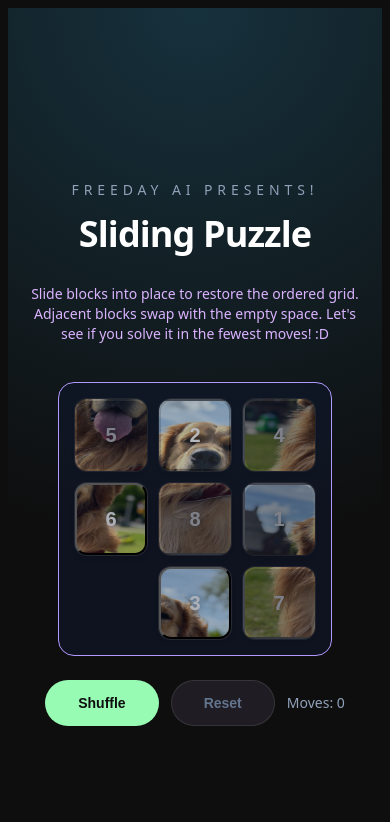
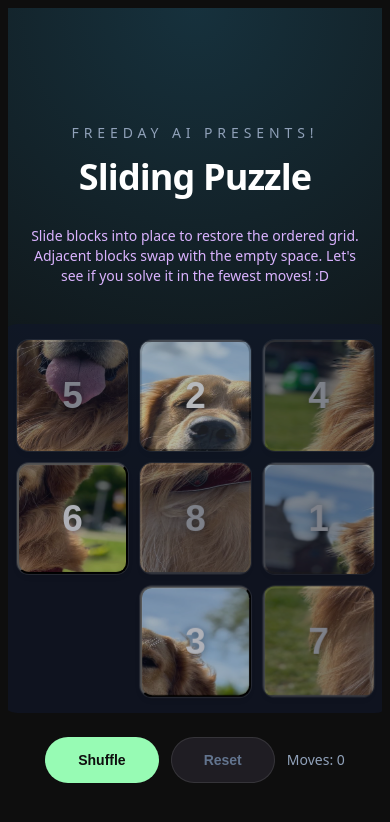
Before and after one commit to mehrismore/sliding-puzzle, a React (Vite) app: page / in a window 390 px wide. Shown: the top 822 px of the page. Built offline with nearby package versions, Linux system fonts and the light colour scheme.

Commit message:
bigger puzzle, easier to play on mobile

```diff
--- a/src/PuzzleBoard.tsx
+++ b/src/PuzzleBoard.tsx
@@ -1,9 +1,15 @@
 import type { CSSProperties, FC } from "react";
+import { useEffect, useMemo, useRef, useState } from "react";
 
 import {
-  BOARD_SIZE,
-  BLOCK_SIZE,
+  BLOCK_GAP,
+  DEFAULT_BLOCK_SIZE,
+  BOARD_HORIZONTAL_PADDING,
+  BOARD_MAX_EDGE,
+  MAX_BLOCK_SIZE,
+  MIN_BLOCK_SIZE,
   SOLVED_BOARD,
+  GRID_SIZE,
 } from "./puzzleConstants";
 import {
   canSlideBlock,
@@ -23,23 +29,83 @@ const PuzzleBoard: FC<PuzzleBoardProps> = ({
   emptyIndex,
   lastMovedBlock,
   onBlockClick,
-}) => (
-  <div className="rounded-2xl bg-slate-900/60 border border-[#b199ff] p-4">
-    <div className="relative" style={{ width: BOARD_SIZE, height: BOARD_SIZE }}>
+}) => {
+  const containerRef = useRef<HTMLDivElement>(null);
+  const [blockSize, setBlockSize] = useState(DEFAULT_BLOCK_SIZE);
+  const [boardSize, setBoardSize] = useState(
+    GRID_SIZE * DEFAULT_BLOCK_SIZE + (GRID_SIZE - 1) * BLOCK_GAP
+  );
+
+  useEffect(() => {
+    const container = containerRef.current;
+    if (!container) {
+      return undefined;
+    }
+
+    const calculateSizes = () => {
+      const { width } = container.getBoundingClientRect();
+      const cappedWidth = Math.min(width, BOARD_MAX_EDGE);
+      const availableWidth = Math.max(
+        cappedWidth - BOARD_HORIZONTAL_PADDING,
+        MIN_BLOCK_SIZE * GRID_SIZE + (GRID_SIZE - 1) * BLOCK_GAP
+      );
+      const rawBlockSize =
+        (availableWidth - (GRID_SIZE - 1) * BLOCK_GAP) / GRID_SIZE;
+
+      const nextBlockSize = Math.max(
+        MIN_BLOCK_SIZE,
+        Math.min(MAX_BLOCK_SIZE, Math.floor(rawBlockSize))
+      );
+      const nextBoardSize =
+        nextBlockSize * GRID_SIZE + (GRID_SIZE - 1) * BLOCK_GAP;
+
+      setBlockSize(nextBlockSize);
+      setBoardSize(nextBoardSize);
+    };
+
+    // Track container size so the puzzle scales with the viewport.
+    if (typeof ResizeObserver === "undefined") {
+      calculateSizes();
+      window.addEventListener("resize", calculateSizes);
+      return () => window.removeEventListener("resize", calculateSizes);
+    }
+
+    const resizeObserver = new ResizeObserver(calculateSizes);
+    calculateSizes();
+    resizeObserver.observe(container);
+
+    return () => resizeObserver.disconnect();
+  }, []);
+
+  const labelFontSize = useMemo(
+    () => Math.max(18, Math.round(blockSize * 0.33)),
+    [blockSize]
+  );
+
+  return (
+    <div
+      ref={containerRef}
+      className="w-full rounded-2xl bg-slate-900/60 p-4"
+      style={{ maxWidth: "min(92vw, 520px)" }}
+    >
+      <div
+        className="relative"
+        style={{ width: boardSize, height: boardSize }}
+      >
         {blocks.map((value, index) => {
           if (value === 0) {
             return null;
           }
 
           const movable = canSlideBlock(emptyIndex, index);
-        const { x, y } = getBlockPosition(index);
+          const { x, y } = getBlockPosition(index, blockSize);
           const isBouncing = lastMovedBlock === value;
           const isCorrectPosition = value === SOLVED_BOARD[index];
           const backgroundStyle = createBlockBackground(value);
 
           const blockStyle: CSSProperties = {
-          width: BLOCK_SIZE,
-          height: BLOCK_SIZE,
+            width: blockSize,
+            height: blockSize,
             transform: `translate3d(${x}px, ${y}px, 0) scale(${
               isBouncing ? 1.05 : 1
             })`,
@@ -73,7 +139,8 @@ const PuzzleBoard: FC<PuzzleBoardProps> = ({
             >
               <span
                 aria-hidden="true"
-              className="text-xl font-semibold text-white drop-shadow-[0_1px_4px_rgba(0,0,0,0.5)]"
+                className="font-semibold text-white drop-shadow-[0_1px_4px_rgba(0,0,0,0.5)]"
+                style={{ fontSize: labelFontSize }}
               >
                 {value}
               </span>
@@ -84,5 +151,6 @@ const PuzzleBoard: FC<PuzzleBoardProps> = ({
       </div>
     </div>
   );
+};
 
 export default PuzzleBoard;
--- a/src/puzzleConstants.ts
+++ b/src/puzzleConstants.ts
@@ -7,7 +7,9 @@ export const SOLVED_BOARD = Array.from({ length: BLOCK_COUNT }, (_, index) =>
 
 export const DOG_IMAGE_URL = "/dog.jpg";
 
-export const BLOCK_SIZE = 72;
 export const BLOCK_GAP = 12;
-
-export const BOARD_SIZE = GRID_SIZE * BLOCK_SIZE + (GRID_SIZE - 1) * BLOCK_GAP;
+export const MIN_BLOCK_SIZE = 68;
+export const DEFAULT_BLOCK_SIZE = 96;
+export const MAX_BLOCK_SIZE = 140;
+export const BOARD_HORIZONTAL_PADDING = 32;
+export const BOARD_MAX_EDGE = 520;
--- a/src/utils/puzzleUtils.ts
+++ b/src/utils/puzzleUtils.ts
@@ -3,7 +3,7 @@ import {
   GRID_SIZE,
   SOLVED_BOARD,
   BLOCK_GAP,
-  BLOCK_SIZE,
+  DEFAULT_BLOCK_SIZE,
 } from "../puzzleConstants";
 
 export const getNeighborIndices = (index: number) => {
@@ -69,12 +69,15 @@ export const createBlockBackground = (value: number) => {
   };
 };
 
-export const getBlockPosition = (index: number) => {
+export const getBlockPosition = (
+  index: number,
+  blockSize: number = DEFAULT_BLOCK_SIZE
+) => {
   const row = Math.floor(index / GRID_SIZE);
   const col = index % GRID_SIZE;
 
   return {
-    x: col * (BLOCK_SIZE + BLOCK_GAP),
-    y: row * (BLOCK_SIZE + BLOCK_GAP),
+    x: col * (blockSize + BLOCK_GAP),
+    y: row * (blockSize + BLOCK_GAP),
   };
 };
```
Lines whose indentation alone changed are shown as unchanged.
